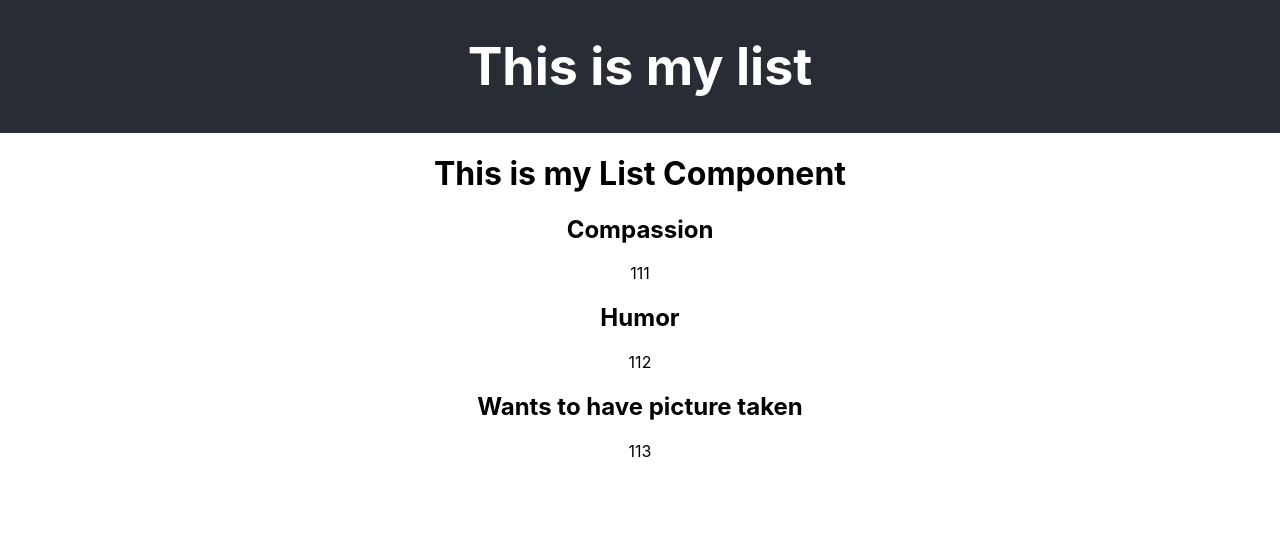
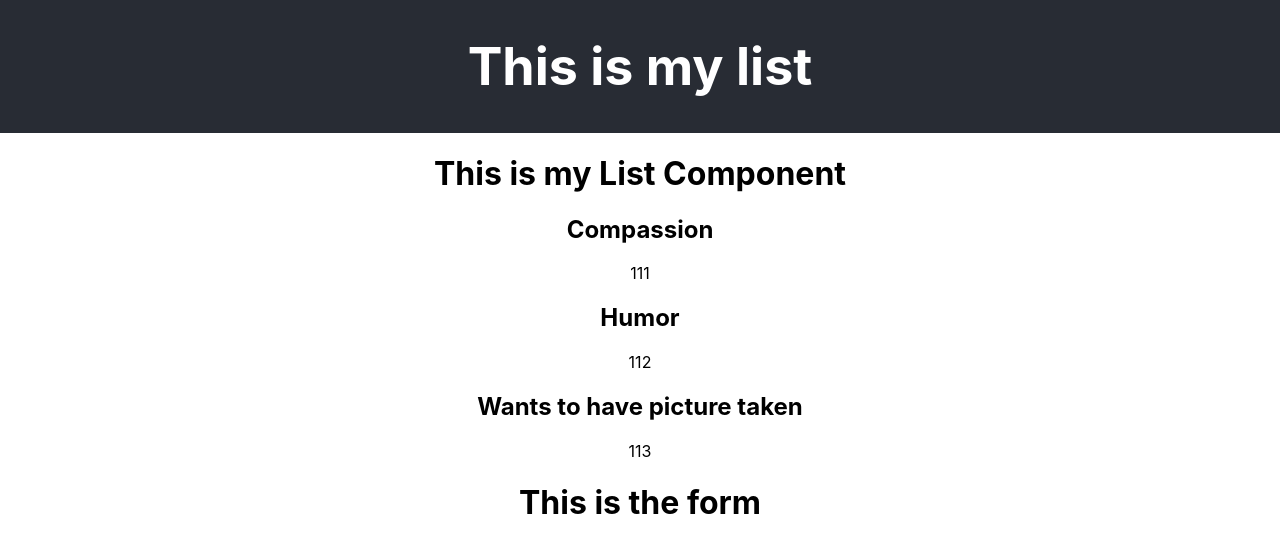
Before and after one commit to AsaOfDiamonds/my-list-practice, a React (Create React App) app: page / in a window 1280 px wide. Shown: the top 552 px of the page. Built offline with nearby package versions, Linux system fonts and the light colour scheme.

Commit message:
finished scaffolding for MyForm

```diff
--- a/src/App.js
+++ b/src/App.js
@@ -1,5 +1,6 @@
 import React, { Component } from 'react';
 import MyList from "./components/MyList";
+import MyForm from "./components/MyForm";
 import './App.css';
 
 class App extends Component {
@@ -34,6 +35,7 @@ class App extends Component {
         <h1>This is my list</h1>
       </header>
       <MyList list={this.state.list}/>
+      <MyForm />
     </div>
   );
   }
--- a/src/components/MyForm.js
+++ b/src/components/MyForm.js
@@ -5,7 +5,14 @@ class MyForm extends React.Component {
     super();
     this.state = {
       item: ''
-    }
+    };
+  }
+  render() {
+    return(
+      <div className= 'my-form'>
+        <h1>This is the form</h1>
+      </div>
+    );
   }
 }
 
```
